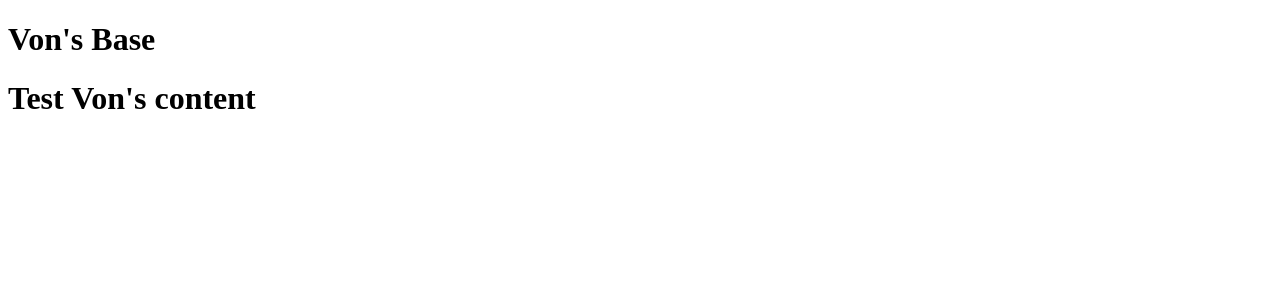
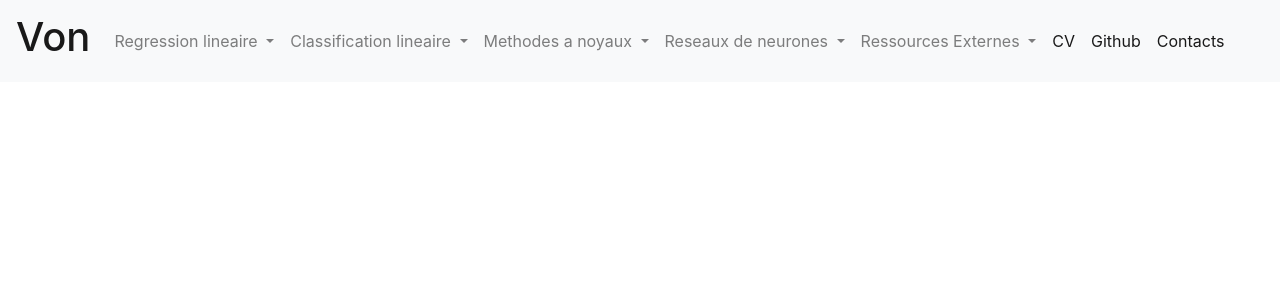
Before and after one commit to JonathanNdambaPro/Von, a Flask app: page / in a window 1280 px wide. Shown: the top 300 px of the page. Run offline with Flask 2, Linux system fonts and the light colour scheme; some libraries are stand-ins or nearby versions.

Commit message:
Initialisation de la page

```diff
--- a/Von_FLASK.py
+++ b/Von_FLASK.py
@@ -3,8 +3,11 @@ import sqlite3
 
 app=Flask(__name__)
 
+@app.route('/')
+def base():
+    return render_template('base.html')
 
-@app.route('/')
+@app.route('/index')
 def index():
     return render_template('index.html')
 
--- a/templates/base.html
+++ b/templates/base.html
@@ -1,12 +1,99 @@
 <!DOCTYPE html>
 <html lang="en">
 <head>
+    <link rel="stylesheet" href="https://stackpath.bootstrapcdn.com/bootstrap/4.4.1/css/bootstrap.min.css" integrity="sha384-Vkoo8x4CGsO3+Hhxv8T/Q5PaXtkKtu6ug5TOeNV6gBiFeWPGFN9MuhOf23Q9Ifjh" crossorigin="anonymous">
     <meta charset="UTF-8">
-    <title>{% block title %}{% endblock %}</title>
+    <title>{% block title %} Von {% endblock %}</title>
 </head>
 <body>
-    <h1>Von's Base</h1>
-    {% block content %}
-    {% endblock %}
+{% block content %}
+{% endblock %}
+
+<nav class="navbar navbar-expand-lg navbar-light bg-light">
+  <a class="navbar-brand" href="#"><h1>Von</h1></a>
+
+  <button class="navbar-toggler" type="button" data-toggle="collapse" data-target="#navbarSupportedContent" aria-controls="navbarSupportedContent" aria-expanded="false" aria-label="Toggle navigation">
+    <span class="navbar-toggler-icon"></span>
+  </button>
+
+  <div class="collapse navbar-collapse" id="navbarSupportedContent">
+    <ul class="navbar-nav mr-auto">
+
+    <li class="nav-item dropdown">
+        <a class="nav-link dropdown-toggle" href="#" id="navbarDropdown" role="button" data-toggle="dropdown" aria-haspopup="true" aria-expanded="false">
+          Regression lineaire
+        </a>
+        <div class="dropdown-menu" aria-labelledby="navbarDropdown">
+              <a class="dropdown-item" href="#">Regression Lineaire</a>
+              <a class="dropdown-item" href="#">Regression Ridge</a>
+              <a class="dropdown-item" href="#">Regression Lasso</a>
+              <a class="dropdown-item" href="#">Regression ElasticNet</a>
+        </div>
+    </li>
+
+    <li class="nav-item dropdown">
+        <a class="nav-link dropdown-toggle" href="#" id="navbarDropdown" role="button" data-toggle="dropdown" aria-haspopup="true" aria-expanded="false">
+        Classification lineaire
+        </a>
+        <div class="dropdown-menu" aria-labelledby="navbarDropdown">
+            <a class="dropdown-item" href="#">LDA</a>
+            <a class="dropdown-item" href="#">Regression Logistic</a>
+        </div>
+    </li>
+
+    <li class="nav-item dropdown">
+        <a class="nav-link dropdown-toggle" href="#" id="navbarDropdown" role="button" data-toggle="dropdown" aria-haspopup="true" aria-expanded="false">
+        Methodes a noyaux
+        </a>
+        <div class="dropdown-menu" aria-labelledby="navbarDropdown">
+            <a class="dropdown-item" href="#">SVM</a>
+            <a class="dropdown-item" href="#">Processcus Gaussien</a>
+        </div>
+    </li>
+
+    <li class="nav-item dropdown">
+        <a class="nav-link dropdown-toggle" href="#" id="navbarDropdown" role="button" data-toggle="dropdown" aria-haspopup="true" aria-expanded="false">
+        Reseaux de neurones
+        </a>
+        <div class="dropdown-menu" aria-labelledby="navbarDropdown">
+            <a class="dropdown-item" href="#">Reseaux de neurones profond</a>
+            <a class="dropdown-item" href="#">Reseaux de neurones a convolution</a>
+            <a class="dropdown-item" href="#">Reseaux de neurones Recurrent (LSTM, GRU)</a>
+        </div>
+    </li>
+
+    <li class="nav-item dropdown">
+        <a class="nav-link dropdown-toggle" href="#" id="navbarDropdown" role="button" data-toggle="dropdown" aria-haspopup="true" aria-expanded="false">
+        Ressources Externes
+        </a>
+        <div class="dropdown-menu" aria-labelledby="navbarDropdown">
+            <a class="dropdown-item" href="https://web.stanford.edu/~hastie/Papers/ESLII.pdf">Elements of statstical learning</a>
+            <a class="dropdown-item" href="http://users.isr.ist.utl.pt/~wurmd/Livros/school/Bishop%20-%20Pattern%20Recognition%20And%20Machine%20Learning%20-%20Springer%20%202006.pdf">Pattern recognition and machine learning</a>
+            <a class="dropdown-item" href="https://towardsdatascience.com/">Towards data science</a>
+            <a class="dropdown-item" href="https://www.kdnuggets.com/">Kdnuggets</a>
+            <a class="dropdown-item" href="https://www.kaggle.com/learn/overview">Kaggle</a>
+        </div>
+    </li>
+
+    <li class="nav-item active">
+        <a class="nav-link" href="#">CV</a>
+    </li>
+
+    <li class="nav-item active">
+         <a class="nav-link" href="#">Github</a>
+    </li>
+
+    <li class="nav-item active">
+         <a class="nav-link" href="#">Contacts</a>
+    </li>
+
+    </ul>
+
+  </div>
+</nav>
+
+    <script src="https://code.jquery.com/jquery-3.4.1.slim.min.js" integrity="sha384-J6qa4849blE2+poT4WnyKhv5vZF5SrPo0iEjwBvKU7imGFAV0wwj1yYfoRSJoZ+n" crossorigin="anonymous"></script>
+    <script src="https://cdn.jsdelivr.net/npm/popper.js@1.16.0/dist/umd/popper.min.js" integrity="sha384-Q6E9RHvbIyZFJoft+2mJbHaEWldlvI9IOYy5n3zV9zzTtmI3UksdQRVvoxMfooAo" crossorigin="anonymous"></script>
+    <script src="https://stackpath.bootstrapcdn.com/bootstrap/4.4.1/js/bootstrap.min.js" integrity="sha384-wfSDF2E50Y2D1uUdj0O3uMBJnjuUD4Ih7YwaYd1iqfktj0Uod8GCExl3Og8ifwB6" crossorigin="anonymous"></script>
 </body>
 </html>
--- a/templates/index.html
+++ b/templates/index.html
@@ -4,6 +4,7 @@
        Home Page
     {% endblock %}
 
+    <head>
     {% block content %}
-        <h1> Test Von's content</h1>
     {% endblock %}
+    </head>
```
